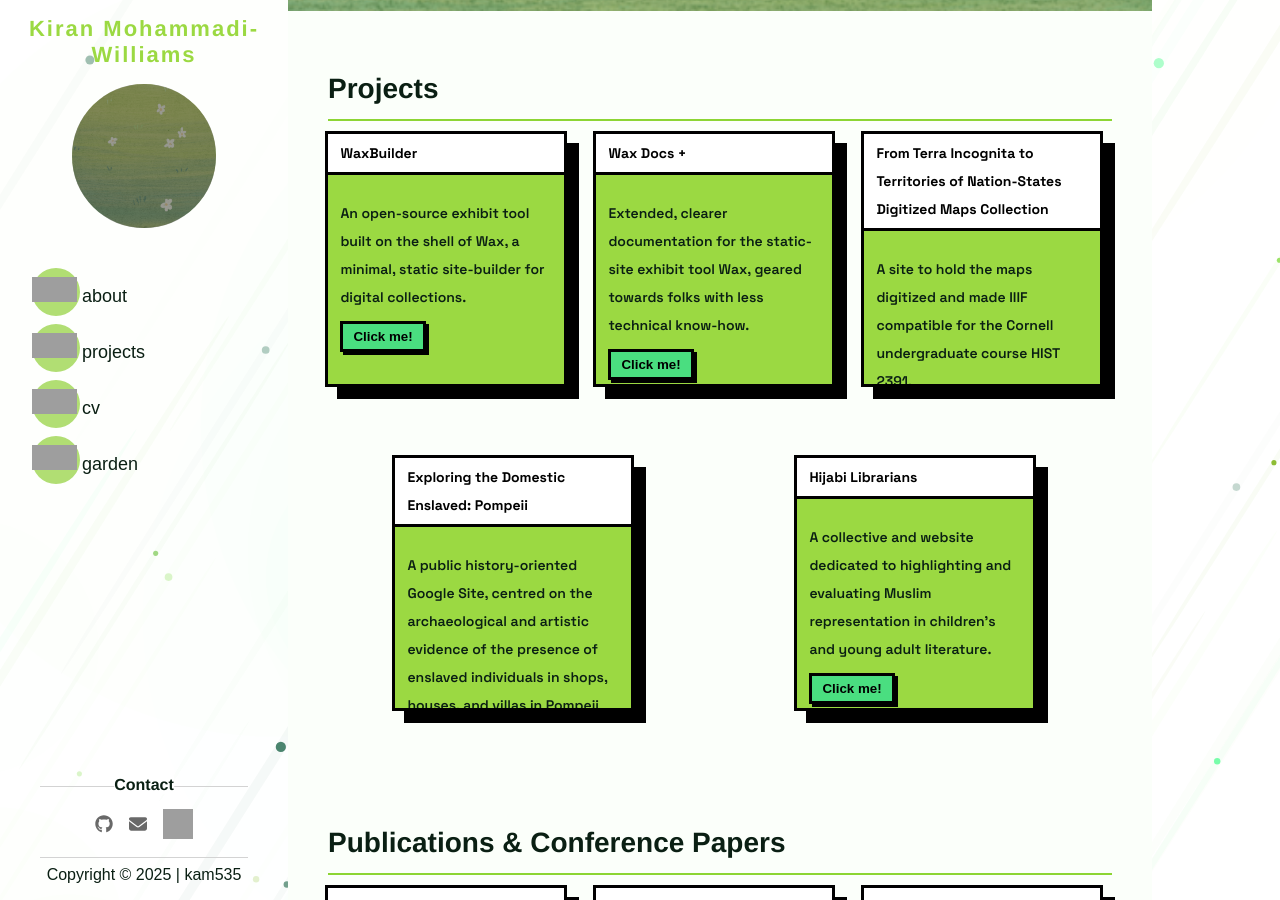
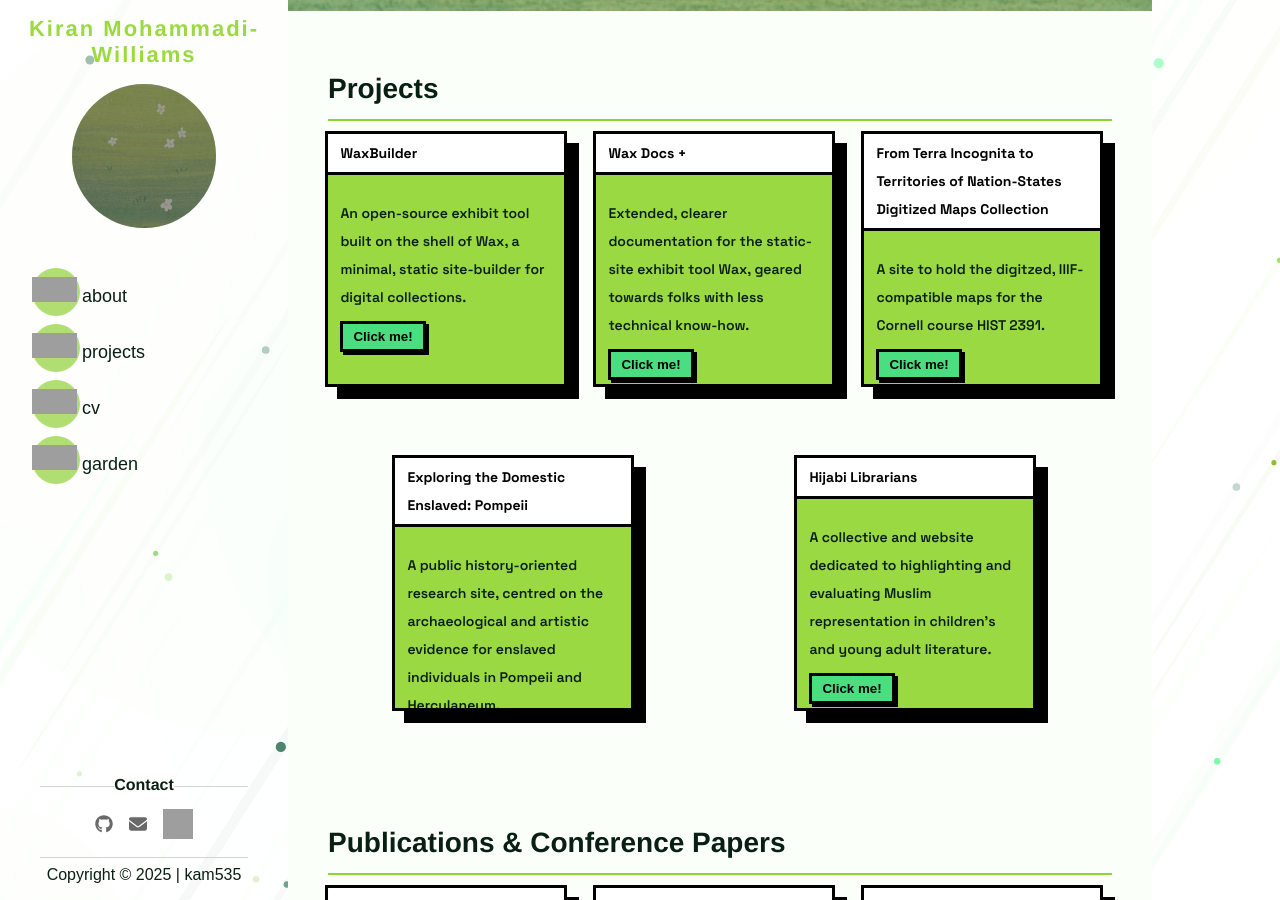
Before and after one commit to green-queen/green-queen.github.io, a Jekyll site: the page built from _pages/projects.md, in a window 1280 px wide and 900 px high, scrolled down 521 px. Built offline with Jekyll 4.4.1, drawn with Linux system fonts in a browser that asks for light colours; some web fonts are replaced; grey boxes are pictures that could not be loaded.

Commit message:
Update projects.md

```diff
--- a/_pages/projects.md
+++ b/_pages/projects.md
@@ -33,7 +33,7 @@ main {
   <div class="card">
     <div class="head">From Terra Incognita to Territories of Nation-States Digitized Maps Collection</div>
     <div class="content">
-      A site to hold the maps digitized and made IIIF compatible for the Cornell undergraduate course HIST 2391.
+      A site to hold the digitzed, IIIF-compatible maps for the Cornell course HIST 2391.
       <br />
       <button class="button">Click me!</button>
     </div>
@@ -41,7 +41,7 @@ main {
   <div class="card">
     <div class="head">Exploring the Domestic Enslaved: Pompeii</div>
     <div class="content">
-      A public history-oriented Google Site, centred on the archaeological and artistic evidence of the presence of enslaved individuals in shops, houses, and villas in Pompeii and Herculaneum.
+      A public history-oriented research site, centred on the archaeological and artistic evidence for enslaved individuals in Pompeii and Herculaneum.
       <br />
       <button class="button">Click me!</button>
     </div>
```
